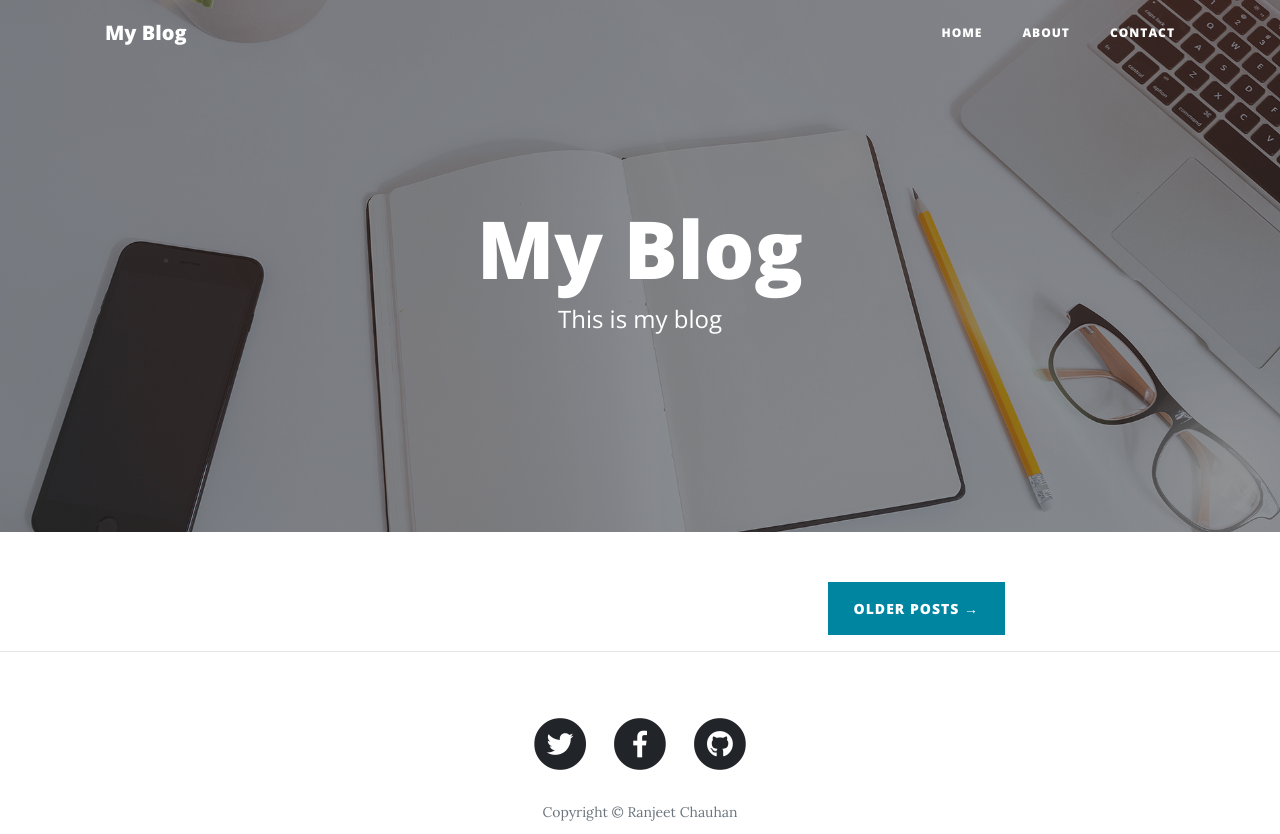
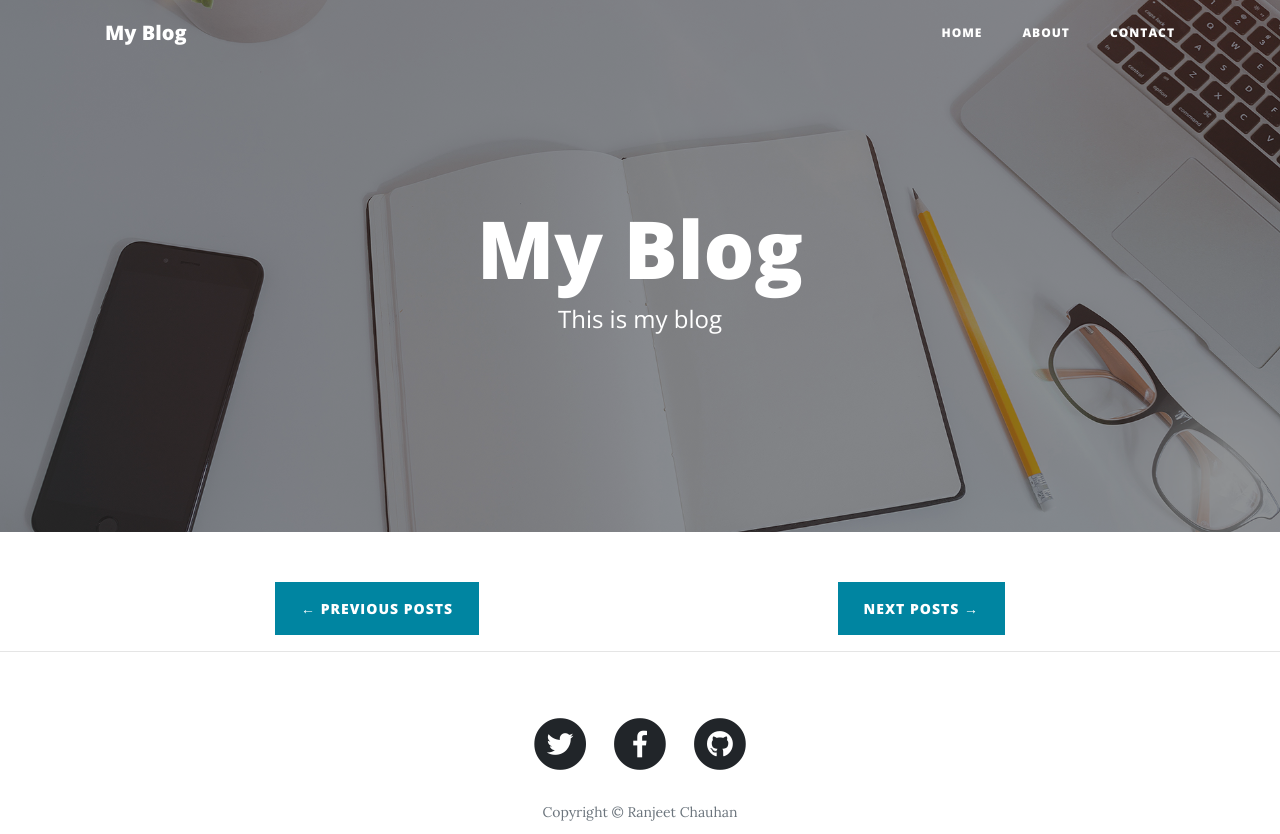
Before and after one commit to ranjeeet/Flask_project, a Flask app: page / in a window 1280 px wide. Shown: the top 834 px of the page. Run offline with Flask 2, Linux system fonts and the light colour scheme; data that the repository does not hold is empty; some libraries are stand-ins or nearby versions.

Commit message:
Version 1.6

```diff
--- a/config.json
+++ b/config.json
@@ -12,7 +12,7 @@
     "sub_hd":"This is my blog",
     "gmail-user":"chauhanshab00700@gmail.com",
     "gmail-password":"r1a2n3j4e5e6t7!!@@##",
-    "no_of_posts":5,
+    "no_of_posts":2,
     "login_image":"login.svg",
     "admin_user":"ranjeet",
     "admin_password":"hello",
--- a/main.py
+++ b/main.py
@@ -4,6 +4,7 @@ from datetime import datetime
 from werkzeug.utils import secure_filename
 from flask import request
 import pymysql
+import math
 import json
 from flask_mail import Mail
 
@@ -59,8 +60,29 @@ class Posts(db.Model):
 
 @app.route("/")
 def home():
-    posts = Posts.query.filter_by().all()[0:params['no_of_posts']]
-    return render_template('index.html', params=params, posts=posts)
+    posts = Posts.query.filter_by().all()
+    last = math.ceil(len(posts)/int(params['no_of_posts']))
+    #[0:params['no_of_posts']]
+    #pagination
+
+    page = (request.args.get('page'))
+    if not (str(page).isnumeric()):
+        page = 1
+    page = int(page)
+    posts = posts[(page-1)*int(params['no_of_posts']): (page-1)*int(params['no_of_posts'])+ int(params['no_of_posts'])]
+
+    if page == 1:
+        prev = "#"
+        next = "/?page=" + str(page+1)
+    elif page == last:
+
+        prev = "/?page=" + str(page - 1)
+        next = "#"
+    else:
+        prev = "/?page=" + str(page - 1)
+        next = "/?page=" + str(page + 1)
+
+    return render_template('index.html', params=params, posts=posts, prev=prev, next=next)
 
 
 @app.route("/about")
--- a/templates/index.html
+++ b/templates/index.html
@@ -47,7 +47,8 @@
 
           <!-- Pager -->
           <div class="clearfix">
-            <a class="btn btn-primary float-right" href="#">Older Posts →</a>
+            <a class="btn btn-primary float-right" href="{{next}}"> Next Posts &rarr; </a>
+            <a class="btn btn-primary float-left" href="{{prev}}">&larr; Previous Posts</a>
           </div>
         </div>
       </div>
```
Also changed, not shown: form.py (deleted, +0 -13 lines), tut1.py (deleted, +0 -13 lines), tut2.py (deleted, +0 -18 lines).
